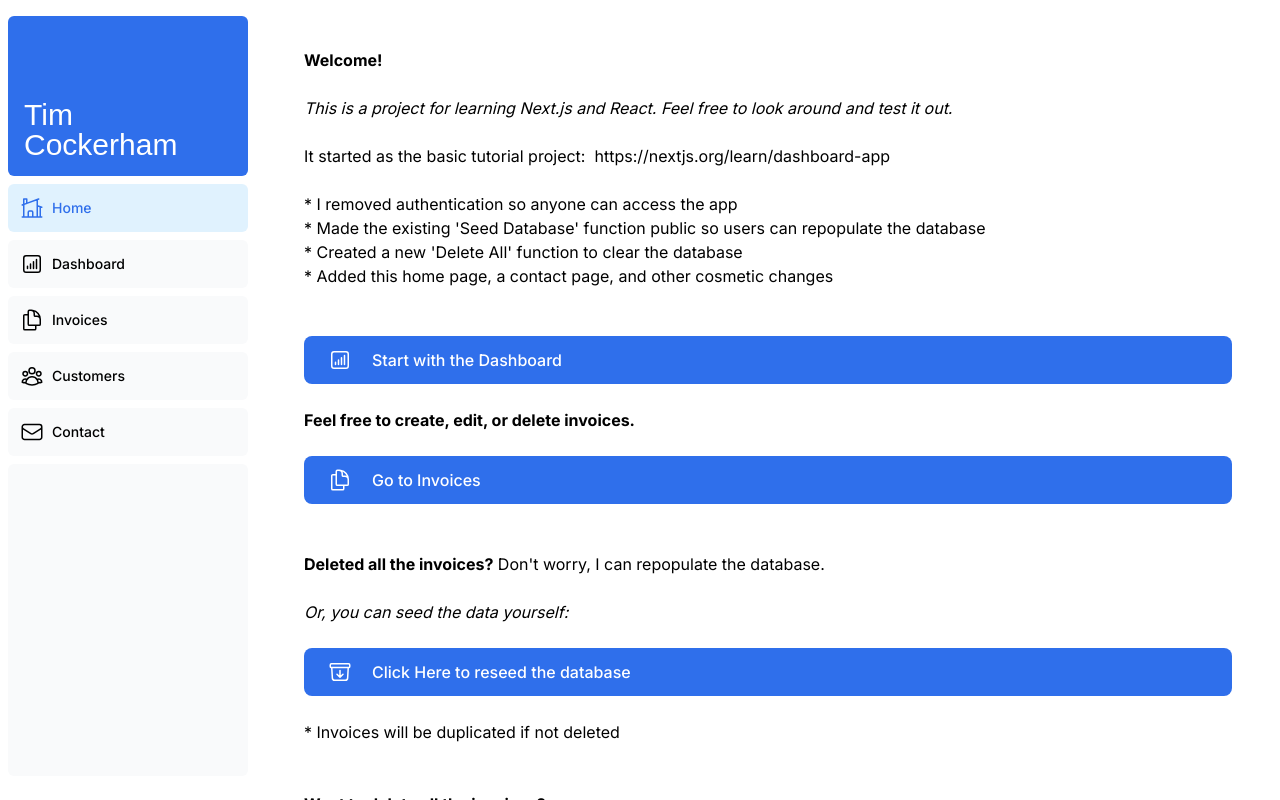
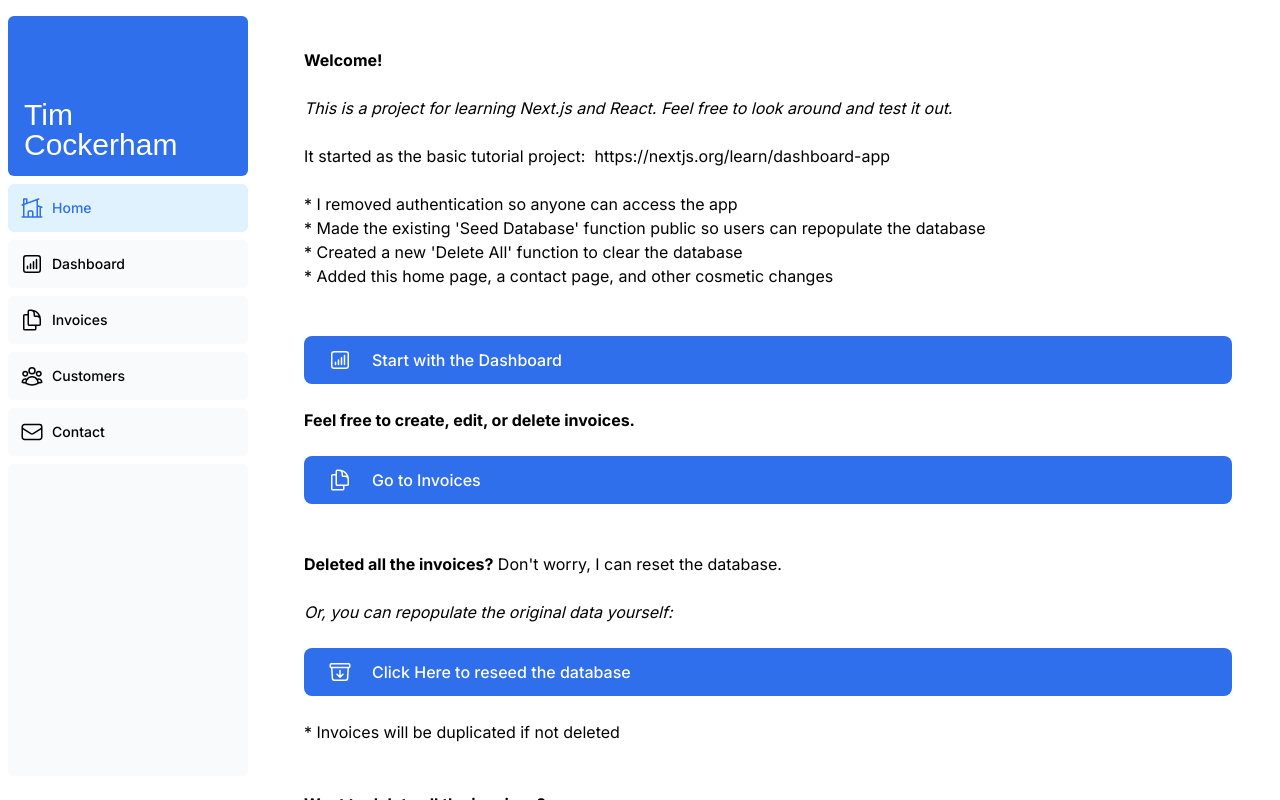
Before and after one commit to tjcocker/NextJS-App, a Next.js app: page /dashboard/home in a window 1280 px wide. Built offline with nearby package versions, Linux system fonts and the light colour scheme; a web font is replaced by a local one.

Commit message:
index updates

```diff
--- a/app/dashboard/home/page.tsx
+++ b/app/dashboard/home/page.tsx
@@ -36,7 +36,7 @@ const Home: NextPage = () => {
                 > <DocumentDuplicateIcon className="w-5 md:w-6" />
                     <span>Go to Invoices</span>
                 </Link><br></br><br></br>
-                <p><b>Deleted all the invoices?</b> Don&apos;t worry, I can repopulate the database.</p><br></br> <p><i>Or, you can seed the data yourself:</i></p>
+                <p><b>Deleted all the invoices?</b> Don&apos;t worry, I can reset the database.</p><br></br> <p><i>Or, you can repopulate the original data yourself:</i></p>
                 <br></br>
                 <a
                     href="/seed"
```
